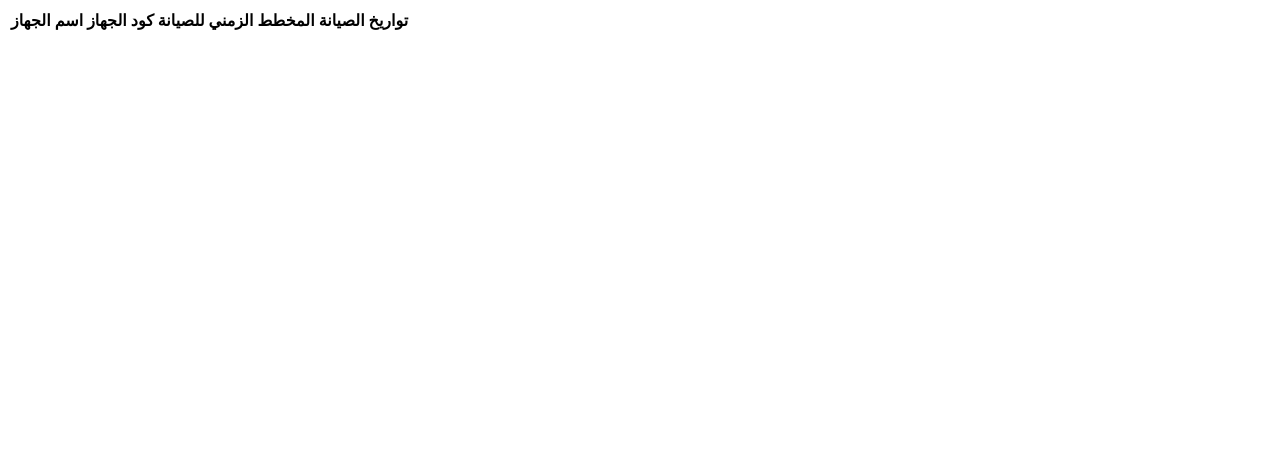
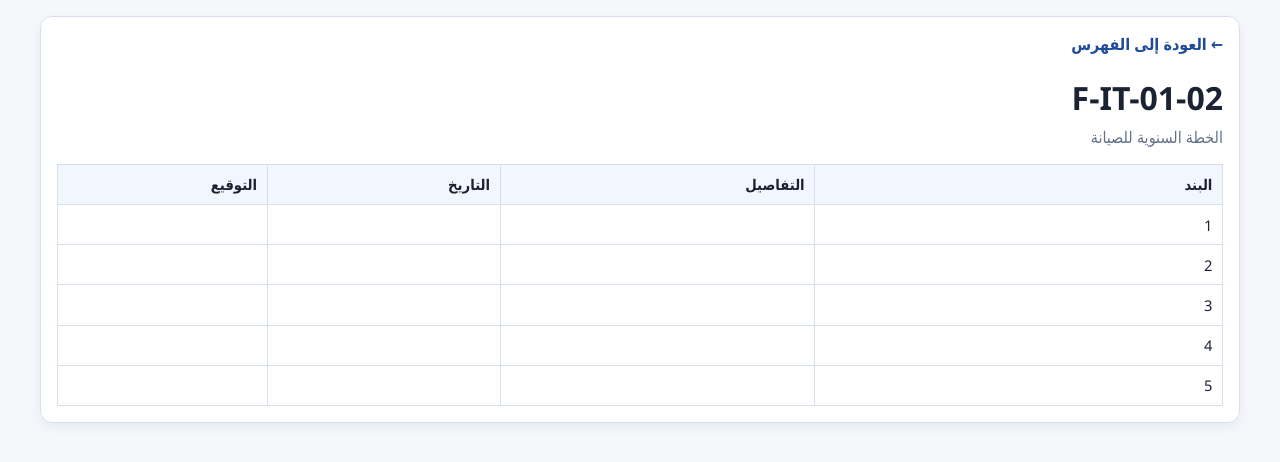
Before and after one commit to bahaa2008/gieco-it, a website: page page/f-it-01-02/index.html in a window 1280 px wide. Drawn offline with Linux system fonts and the light colour scheme.

Commit message:
Revert "Update table headers and rows in index.html"
This reverts commit a5e67da807fb6529d6b8ad6cc1ec77f93ee740d4.

```diff
--- a/page/f-it-01-02/index.html
+++ b/page/f-it-01-02/index.html
@@ -1,41 +1,36 @@
-<!DOCTYPE html>
-<html lang="ar">
+<!doctype html>
+<html lang="ar" dir="rtl">
 <head>
-    <meta charset="UTF-8">
-    <meta name="viewport" content="width=device-width, initial-scale=1.0">
-    <title>Document</title>
+  <meta charset="UTF-8" />
+  <meta name="viewport" content="width=device-width, initial-scale=1.0" />
+  <title>IT System</title>
+  <link rel="stylesheet" href="../../styles.css" />
 </head>
-<body>
-    <table>
+<body class="form-page-body">
+  <main class="form-page">
+    <a class="back-link" href="../../index.html">← العودة إلى الفهرس</a>
+    <h1 class="form-code">F-IT-01-02</h1>
+    <p class="form-name">الخطة السنوية للصيانة</p>
+
+    <table aria-label="الخطة السنوية للصيانة">
       <thead>
         <tr>
-                <th>اسم الجهاز</th>
-                <th>كود الجهاز</th>
-                <th>المخطط الزمني للصيانة</th>
-                <th>تواريخ الصيانة</th>
+          <th style="width: 35%">البند</th>
+          <th>التفاصيل</th>
+          <th style="width: 20%">التاريخ</th>
+          <th style="width: 18%">التوقيع</th>
         </tr>
       </thead>
       <tbody>
-            <tr>
-                <td></td>
-                <td></td>
-                <td></td>
-                <td></td>
-            </tr>
-            <tr>
-                <td></td>
-                <td></td>
-                <td></td>
-                <td></td>
-            </tr>
-            <tr>
-                <td></td>
-                <td></td>
-                <td></td>
-                <td></td>
-            </tr>
-            <!-- Add more rows as needed -->
+        <tr><td>1</td><td></td><td></td><td></td></tr>
+        <tr><td>2</td><td></td><td></td><td></td></tr>
+        <tr><td>3</td><td></td><td></td><td></td></tr>
+        <tr><td>4</td><td></td><td></td><td></td></tr>
+        <tr><td>5</td><td></td><td></td><td></td></tr>
       </tbody>
     </table>
+  </main>
+  <script src="../../settings.js"></script>
+    <script>window.ITSystemSettings.applyPageTitle("F-IT-01-02");</script>
 </body>
 </html>
```
Lines whose indentation alone changed are shown as unchanged.
